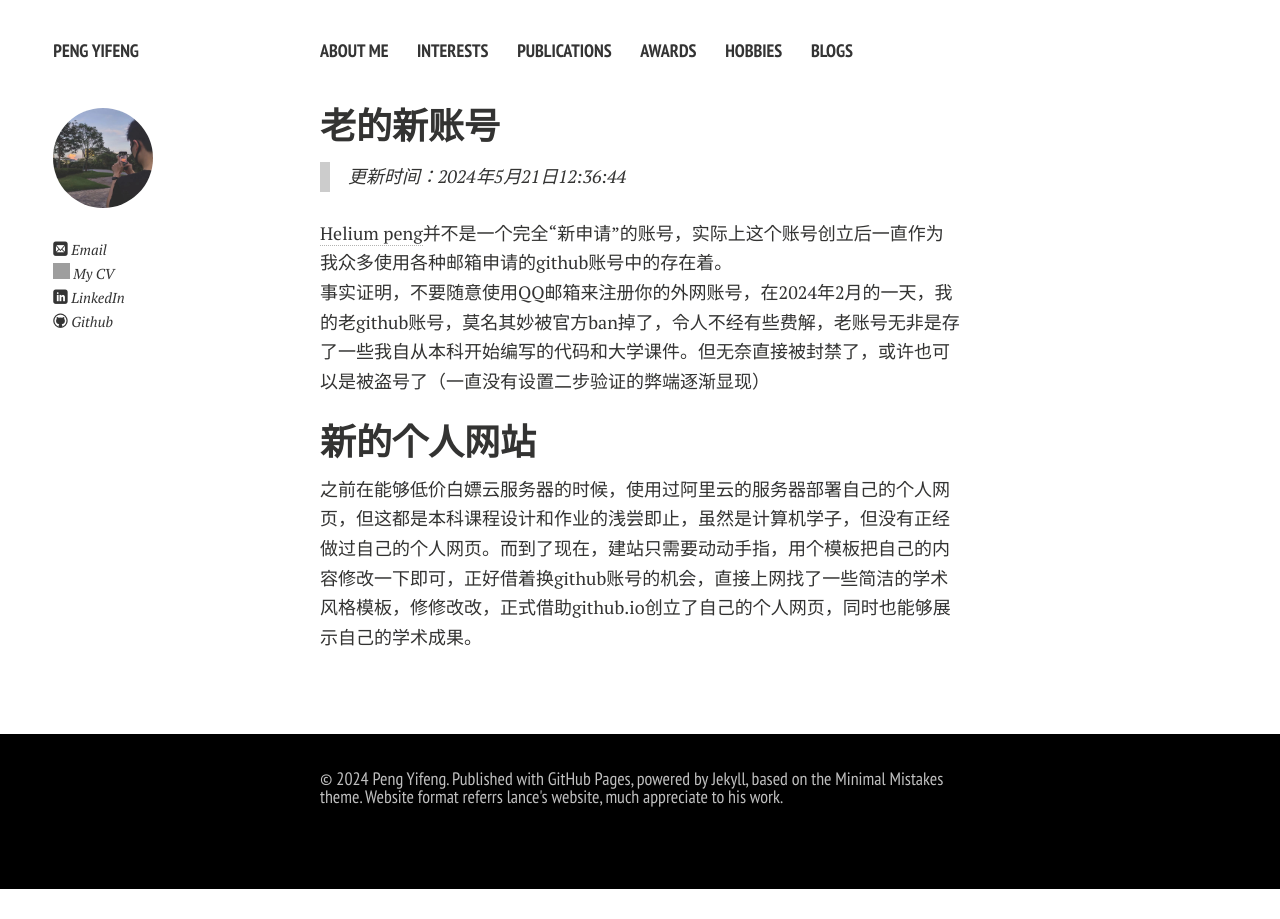
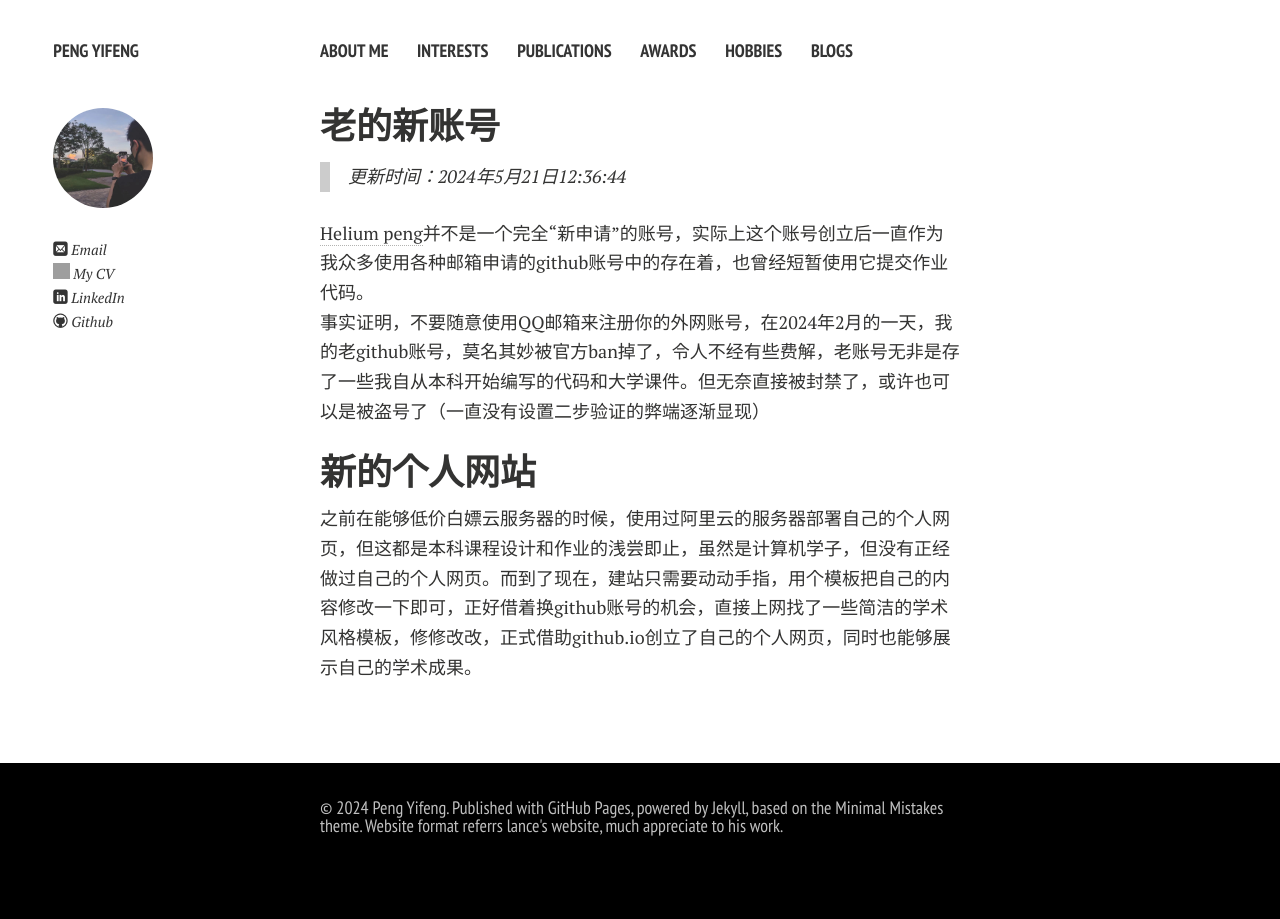
Before and after one commit to HeliumPeng/HeliumPeng.github.io, a Jekyll site: the page built from blogs/blog2024/2024-5-21First_Blog.md, in a window 1280 px wide. Built offline with Jekyll 4.4.1, drawn with Linux system fonts in a browser that asks for light colours; nearby versions of some CDN libraries; comment, search, counter and statistics services are not loaded; a style sheet for code colours, icons or effects is not loaded; grey boxes are pictures that could not be loaded.

Commit message:
update some info

```diff
--- a/blogs/blog2024/2024-5-21First_Blog.md
+++ b/blogs/blog2024/2024-5-21First_Blog.md
@@ -7,7 +7,7 @@ title: 新网站的第一帖，谈谈为什么用新账号
 ## 老的新账号
 > 更新时间：2024年5月21日12:36:44
 
-[Helium peng](https://github.com/HeliumPeng)并不是一个完全“新申请”的账号，实际上这个账号创立后一直作为我众多使用各种邮箱申请的github账号中的存在着。<br>
+[Helium peng](https://github.com/HeliumPeng)并不是一个完全“新申请”的账号，实际上这个账号创立后一直作为我众多使用各种邮箱申请的github账号中的存在着，也曾经短暂使用它提交作业代码。<br>
 事实证明，不要随意使用QQ邮箱来注册你的外网账号，在2024年2月的一天，我的老github账号，莫名其妙被官方ban掉了，令人不经有些费解，老账号无非是存了一些我自从本科开始编写的代码和大学课件。但无奈直接被封禁了，或许也可以是被盗号了（一直没有设置二步验证的弊端逐渐显现）<br>
 
 ## 新的个人网站
```
Also changed, not shown: blogs.md (+1 -1 lines).
